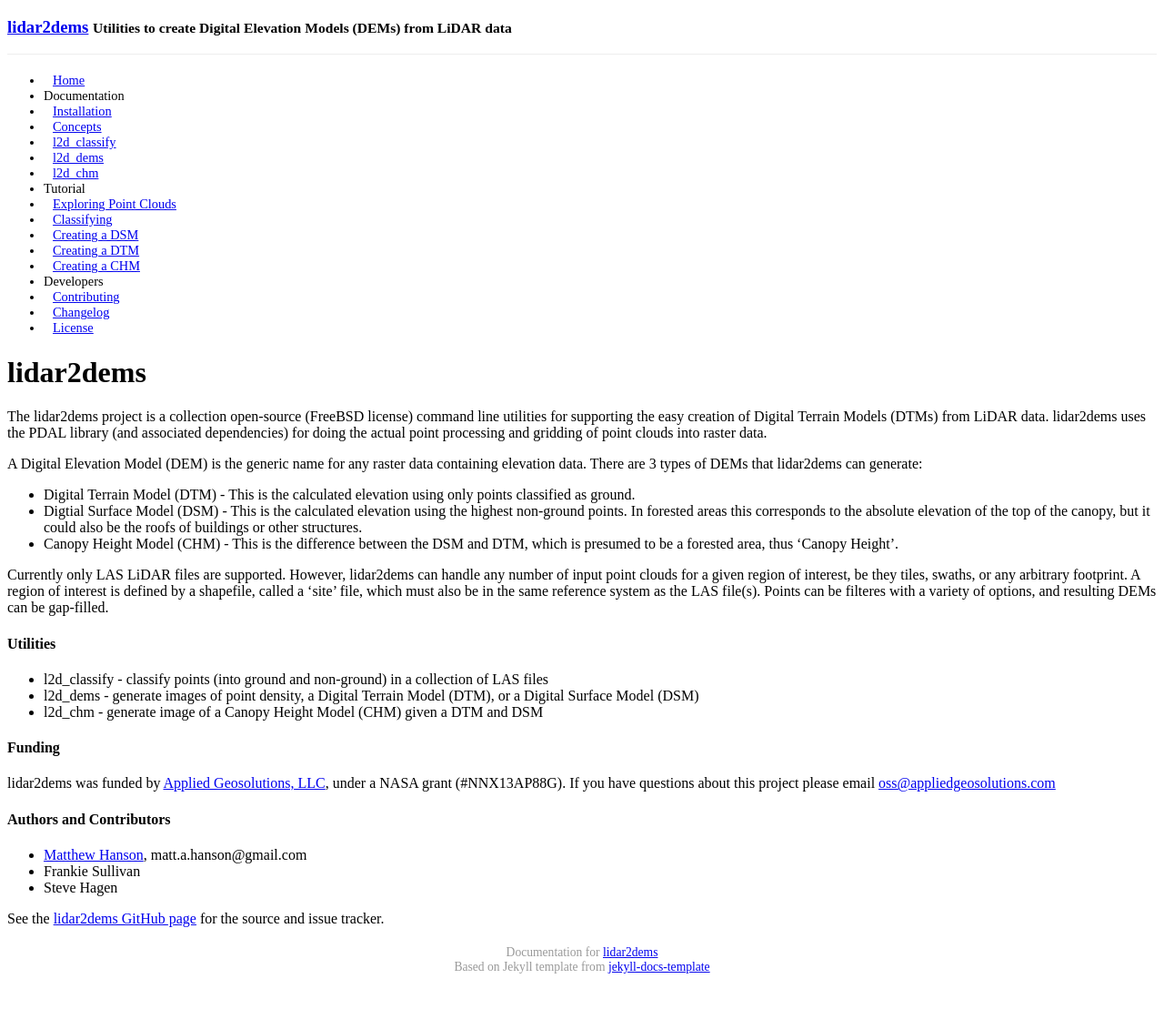
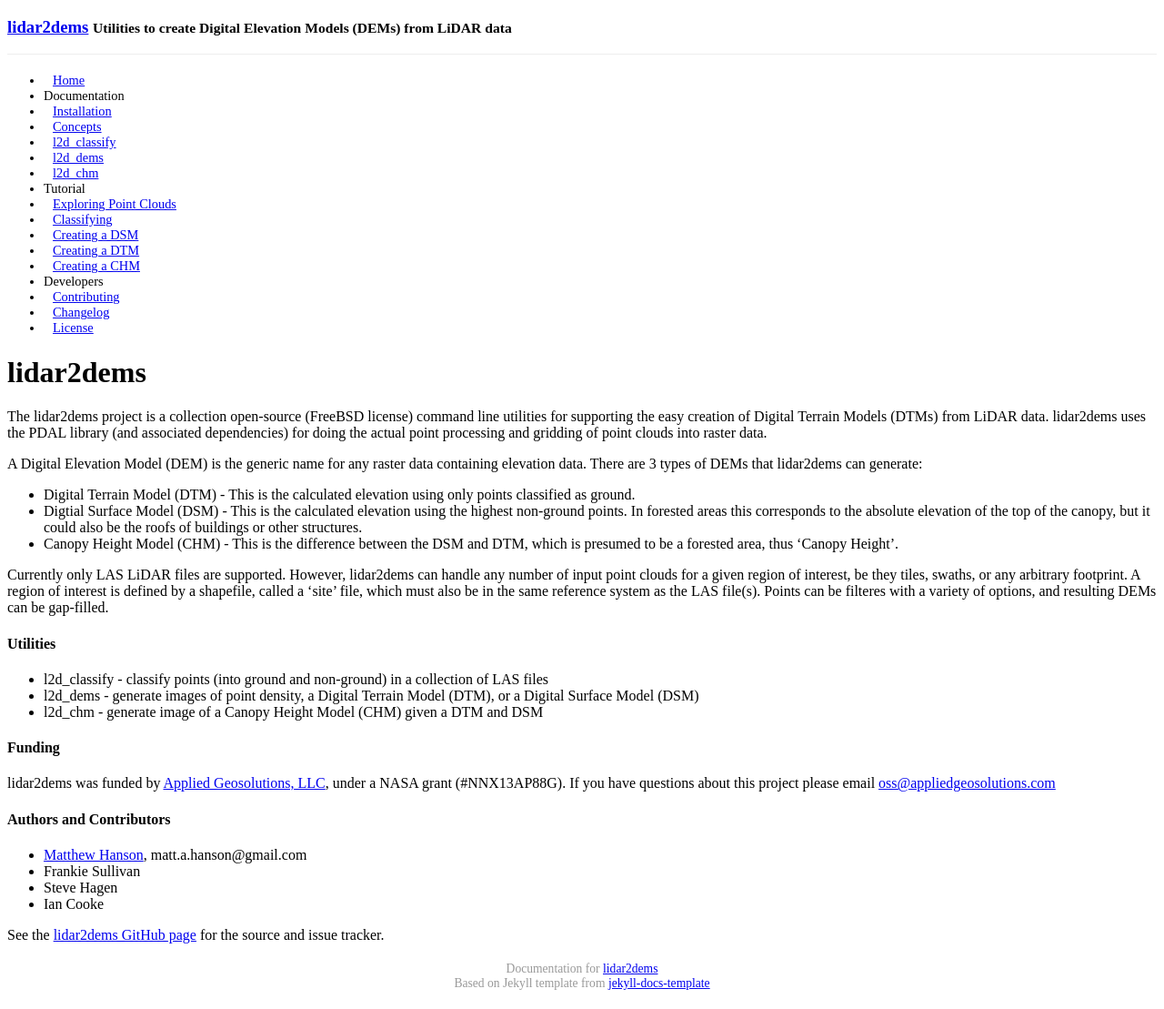
Before and after one commit to Applied-GeoSolutions/lidar2dems, a Jekyll site: the page built from index.md, in a window 1280 px wide. Shown: the whole page at 91% size. Built offline with Jekyll 4.4.1, drawn with Linux system fonts in a browser that asks for light colours; Markdown is read by kramdown in place of the engine named in the settings; a style sheet for code colours, icons or effects is not loaded.

Commit message:
added ian as contributor

```diff
--- a/index.md
+++ b/index.md
@@ -29,5 +29,6 @@ lidar2dems was funded by [Applied Geosolutions, LLC](http://www.appliedgeosoluti
 * [Matthew Hanson](http://github.com/matthewhanson), matt.a.hanson@gmail.com
 * Frankie Sullivan
 * Steve Hagen
+* Ian Cooke
 
 See the [lidar2dems GitHub page](http://github.com/Applied-GeoSolutions/lidar2dems) for the source and issue tracker.
```
